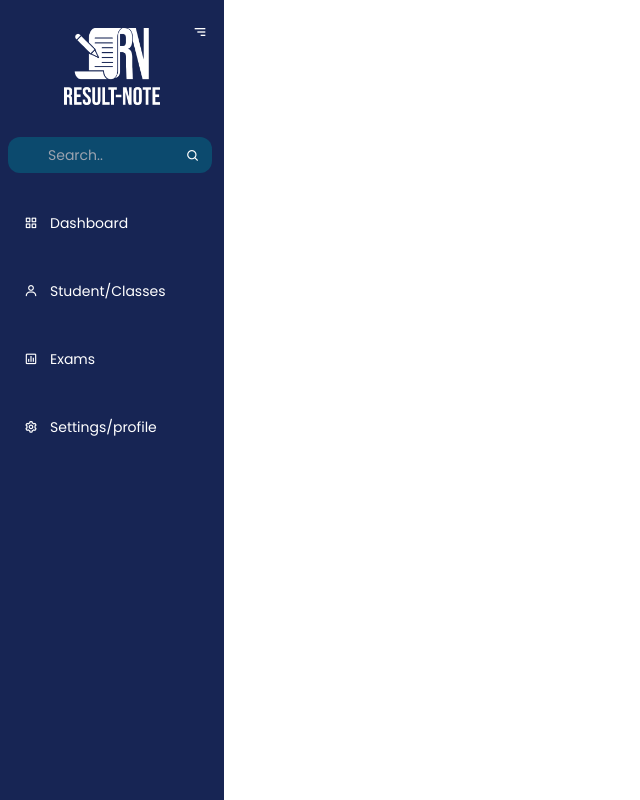
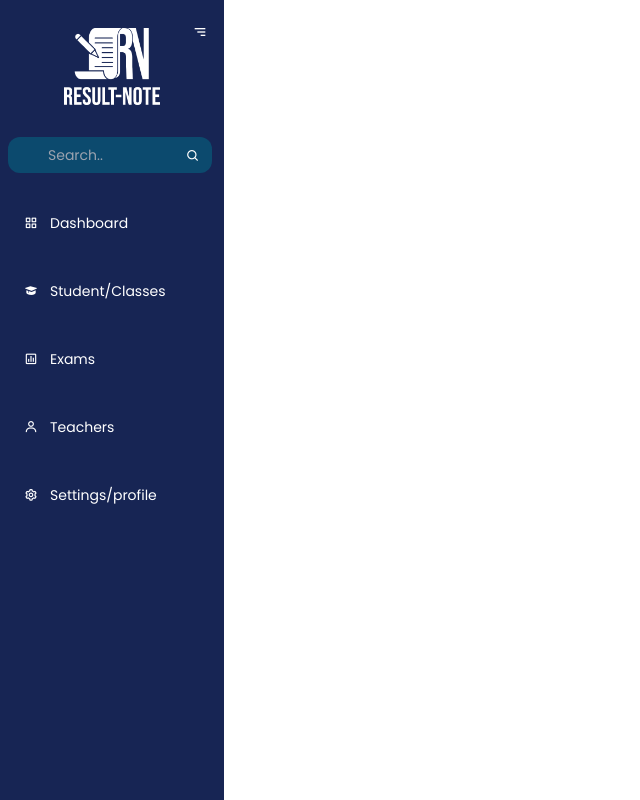
Before and after one commit to GideonBature/Result-Note-ReactJS, a React (Vite) app: page / in a window 1280 px wide. Shown: the whole page, without its empty margins (0-640 px from the left). Built offline with nearby package versions, Linux system fonts and the light colour scheme.

Commit message:
properly working for now

```diff
--- a/src/components/Dashboard/SideBar.jsx
+++ b/src/components/Dashboard/SideBar.jsx
@@ -5,8 +5,9 @@ import mainlogo from '/src/assets/logo-RN.png';
 
 const navLinks = [
     { icon: 'bx bx-grid-alt', text: 'Dashboard', link: '#' },
-    { icon: 'bx bx-user', text: 'Student/Classes', link: '#' },
+    { icon: 'bx bxs-graduation', text: 'Student/Classes', link: '#' },
     { icon: 'bx bx-bar-chart-square', text: 'Exams', link: '#' },
+    { icon: 'bx bx-user', text: 'Teachers', link: '#' },
     { icon: 'bx bx-cog', text: 'Settings/profile', link: '#' },
 ];
 
--- /dev/null
+++ b/src/components/Dashboard/Toottip.jsx
@@ -0,0 +1,12 @@
+import React from "react";
+
+function Tooltip({ message, children }) {
+    return (
+        <div className="group relative flex">
+            {children}
+            <span className="absolute top-10 scale-0 transition-all rounded bg-gray-800 p-2 text-xs text-white group-hover:scale-100">{message}</span>
+        </div>
+    )
+};
+
+export default Tooltip;
```
